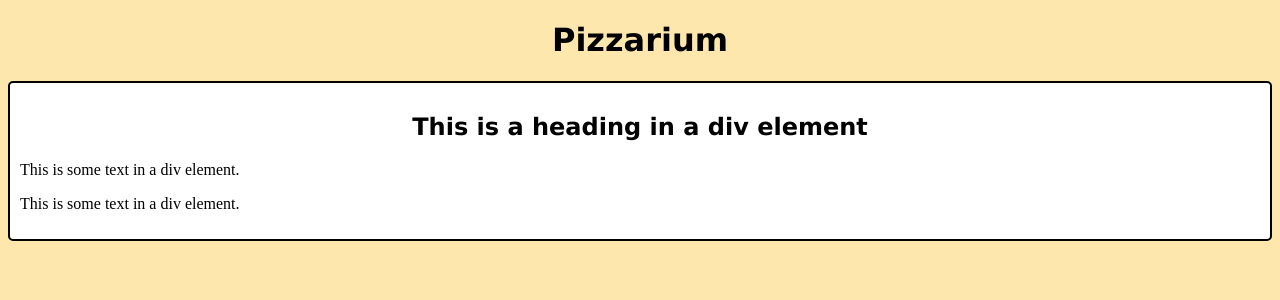
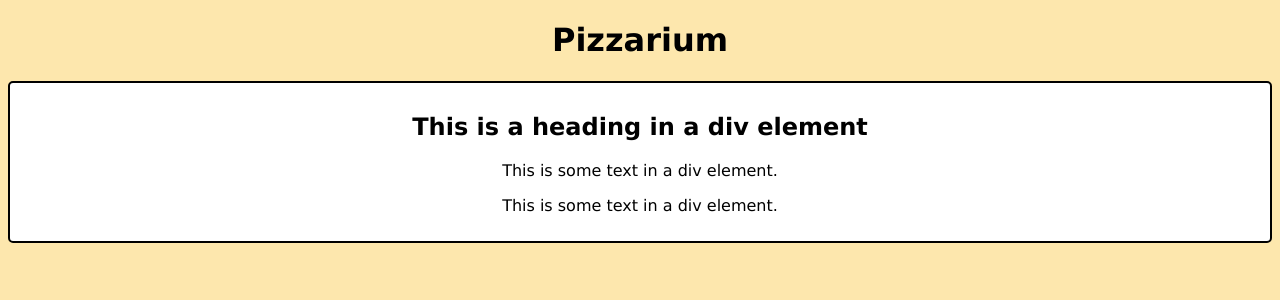
Before and after one commit to Xeno-dll/Pizzarium, a PHP site: page / in a window 1280 px wide. Shown: the top 300 px of the page. Run offline with PHP 8.4, Linux system fonts and the light colour scheme.

Commit message:
Update style.css

```diff
--- a/style.css
+++ b/style.css
@@ -15,6 +15,12 @@
   text-align: center;
 }
 
+p {
+  color: black;
+  font-family: "Verdana", sans-serif;
+  text-align: center;
+}
+
 div {
   margin: auto;
   padding: 10px;
```
